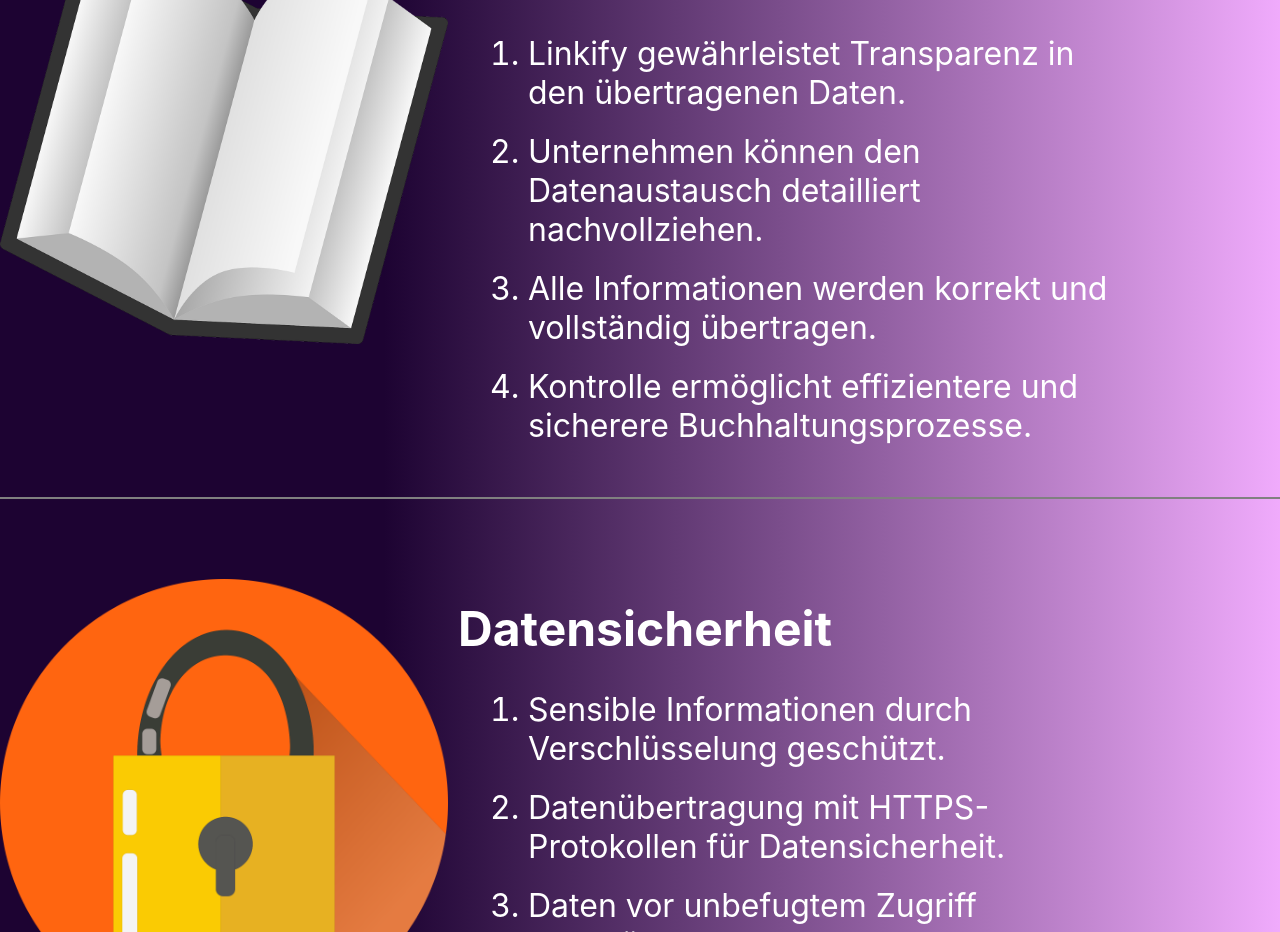
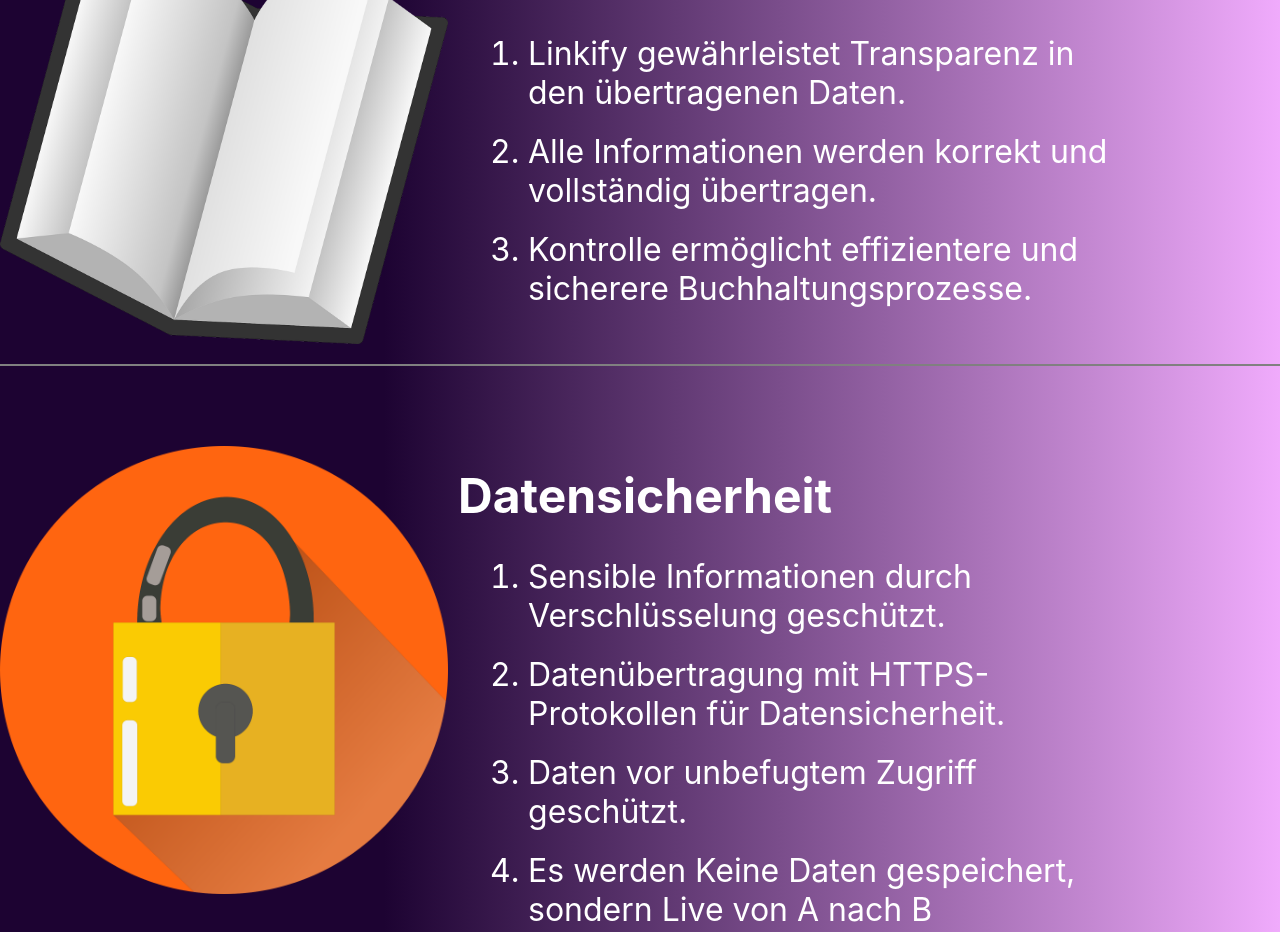
Before and after one commit to RalfHof/nextjs-boilerplate, a Next.js app: page /product in a window 1280 px wide. Shown: the part 3460-4392 px from the top of the page. Built offline with nearby package versions, Linux system fonts and the light colour scheme.

Commit message:
New Features

```diff
--- a/src/app/product/page.tsx
+++ b/src/app/product/page.tsx
@@ -41,7 +41,6 @@ export default function ProductPage() {
 
   const TargetElementItems4 = [
     { Element: "Linkify gewährleistet Transparenz in den übertragenen Daten." },
-    { Element: "Unternehmen können den Datenaustausch detailliert nachvollziehen." },
     { Element: "Alle Informationen werden korrekt und vollständig übertragen." },
     { Element: "Kontrolle ermöglicht effizientere und sicherere Buchhaltungsprozesse." }
   ];
```
